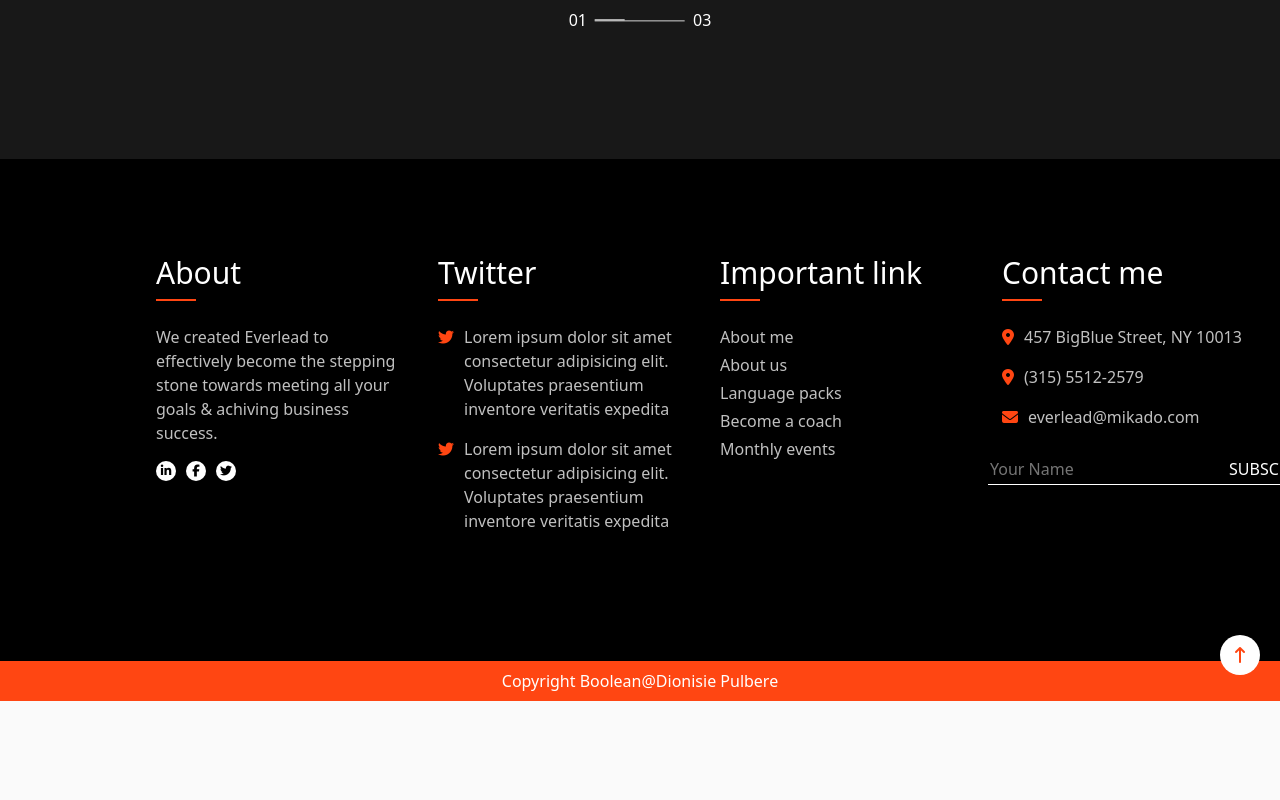
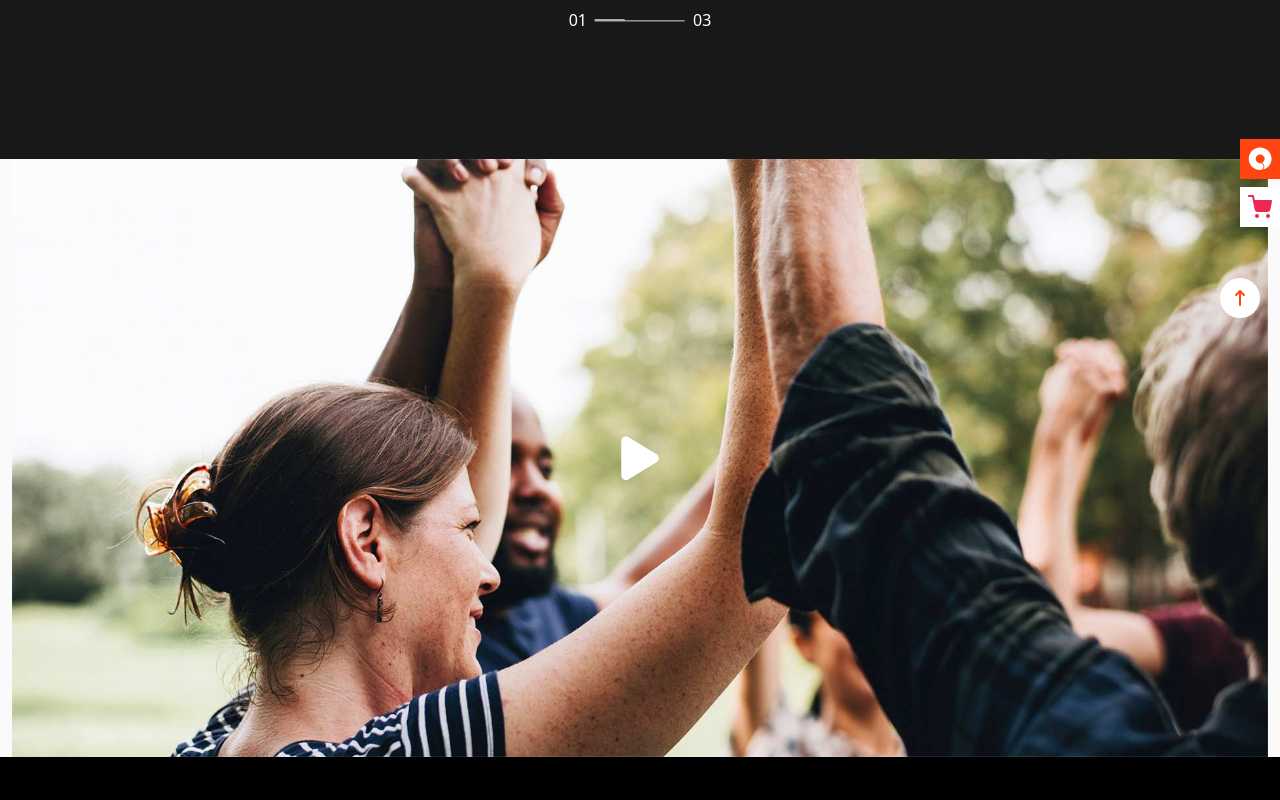
Before and after one commit to DionisiePulbere/proj-html-vuejs, a Vue app: page / in a window 1280 px wide. Shown: the part 4320-5120 px from the top of the page. Before the commit the page ends 5021 px from the top, so only its background shows below. Built offline with nearby package versions, Linux system fonts and the light colour scheme.

Commit message:
feat: add section gallery

```diff
--- a/src/components/MainGallery.vue
+++ b/src/components/MainGallery.vue
@@ -7,10 +7,64 @@
 </script>
 
 <template>
-
+    <section class="gallery">
+        <div class="buttons">
+            <div class="logo mb-2">
+                <img class="p-2" src="../assets/img/svg/svg-5.svg" alt="">
+            </div>
+            <div class="cart">
+                <img class="p-2" src="../assets/img/svg/svg-7.svg" alt="">
+            </div>
+        </div>
+        <div class="btn-radious">
+                <i class="fa-solid fa-arrow-up-long"></i>
+            </div>
+        <div class="container-fluid">
+            <i class="fa-solid fa-play"></i>
+            <img src="../assets/img/h1-img-04.jpg" alt="">
+        </div>
+    </section>
 </template>
 
 <style scoped lang="scss">
 @use '../style/partials/variables' as *;
 
+img{
+    width: 100%;
+}
+.container-fluid{
+
+    i{
+        font-size: 50px;
+        position: absolute;
+        top: 50%;
+        left: 50%;
+        transform: translate(-50% , -50%);
+        color: white;
+    }
+}
+section{
+    position: relative;
+}
+
+.btn-radious{
+    top: 20%;
+}
+.buttons{
+    position: absolute;
+    top: -20px;
+    right: 0;
+    background-color: transparent;
+    img{
+        width: 40px;
+    }
+}
+
+.cart{
+    background-color: white;
+}
+
+.logo{
+    background-color: $brand-primary;
+}
 </style>
```
